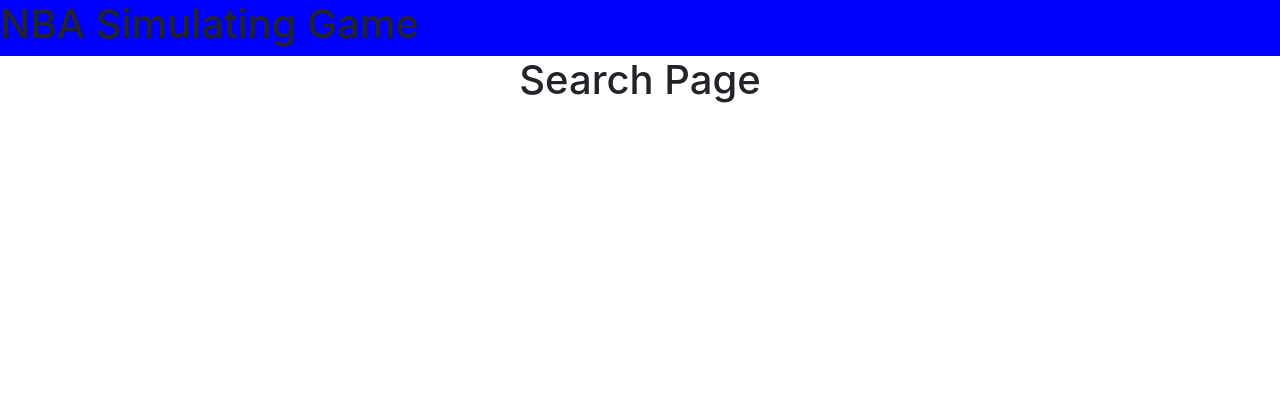
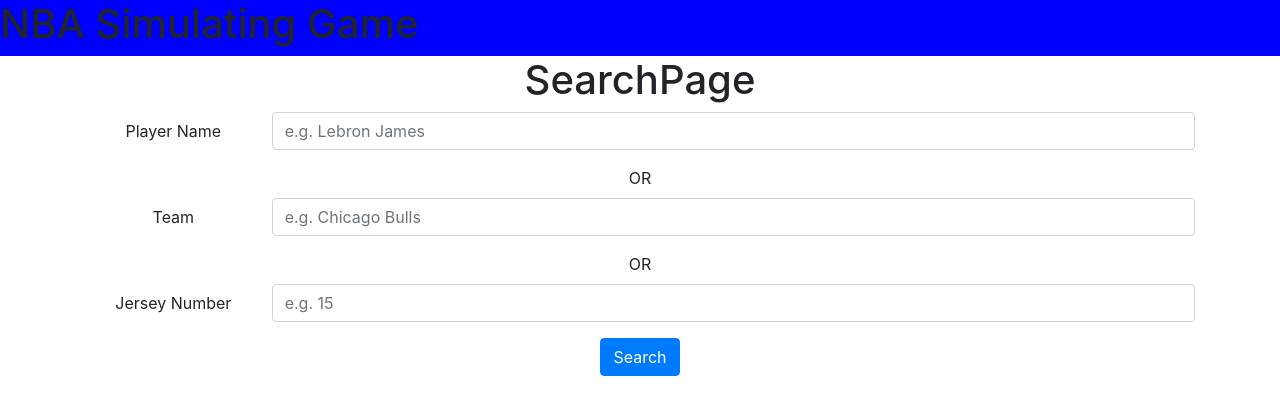
Before and after one commit to ngokhai95/Basketball-Fantasy-Project, a React (Create React App) app in the folder client/: page /search in a window 1280 px wide. Shown: the top 414 px of the page. Built offline with nearby package versions, Linux system fonts and the light colour scheme.

Commit message:
add functionality for basic players name search

```diff
--- a/client/src/containers/SearchPage/searchpage.js
+++ b/client/src/containers/SearchPage/searchpage.js
@@ -1,17 +1,100 @@
-import React, { Component } from 'react';
+import React, { Component } from "react";
+import axios from "axios";
+import Container from "react-bootstrap/Container";
+import Form from "react-bootstrap/Form";
+import Button from "react-bootstrap/Button";
+import Col from "react-bootstrap/Col";
 
+const SERVER_ADDRESS = "http://127.0.0.1:8000";
 class SearchPage extends Component {
-
   constructor(props) {
     super(props);
 
     this.state = {
+      playerNameSearchTerm: "",
+      teamSearchTerm: "",
+      jerseyNumberSearchterm: ""
+    };
   }
-	}
+
+  handlePlayerNameInputChange = event => {
+    this.setState({ playerNameSearchTerm: event.target.value });
+  };
+
+  handleTeamInputChange = event => {
+    this.setState({ playerNameSearchTerm: event.target.value });
+  };
+
+  handleJerseyInputChange = event => {
+    this.setState({ playerNameSearchTerm: event.target.value });
+  };
+
+  handleSearchSubmit = event => {
+    event.preventDefault();
+    console.log("Submitting search");
+    axios
+      .post(`${SERVER_ADDRESS}/search`, {
+        playerSearchTerm: this.state.playerNameSearchTerm,
+        teamSearchTerm: this.state.teamSearchTerm,
+        jerseySearchterm: this.state.jerseyNumberSearchterm
+      })
+      .then(response => {
+        this.props.completeSearch(response.data);
+        this.props.history.push("./main");
+      });
+  };
 
   render() {
     return (
-			<h1>Search Page</h1>
+      <Container>
+        <h1>SearchPage</h1>
+        <Form className="search-form" onSubmit={this.handleSearchSubmit}>
+          <Form.Group as={Form.Row}>
+            <Form.Label column sm={2}>
+              Player Name
+            </Form.Label>
+            <Col sm={10}>
+              <Form.Control
+                value={this.state.playerNameSearchTerm}
+                type="text"
+                placeholder="e.g. Lebron James"
+                onChange={this.handlePlayerNameInputChange}
+              />
+            </Col>
+          </Form.Group>
+          <Form.Label>OR</Form.Label>
+          <Form.Group as={Form.Row}>
+            <Form.Label column sm={2}>
+              Team
+            </Form.Label>
+            <Col sm={10}>
+              <Form.Control
+                value={this.state.teamSearchTerm}
+                type="text"
+                placeholder="e.g. Chicago Bulls"
+                onChange={this.handleTeamInputChange}
+              />
+            </Col>
+          </Form.Group>
+          <Form.Label>OR</Form.Label>
+          <Form.Group as={Form.Row}>
+            <Form.Label column sm={2}>
+              Jersey Number
+            </Form.Label>
+            <Col sm={10}>
+              <Form.Control
+                value={this.state.jerseyNumberSearchterm}
+                type="text"
+                placeholder="e.g. 15"
+                onChange={this.handleJerseyInputChange}
+              />
+            </Col>
+          </Form.Group>
+          <Button variant="primary" type="submit">
+            Search
+          </Button>
+        </Form>
+      </Container>
     );
   }
 }
```
Also changed, not shown: 1 other file (tests, documents, lock files or other folders). Lines whose indentation alone changed are shown as unchanged.
